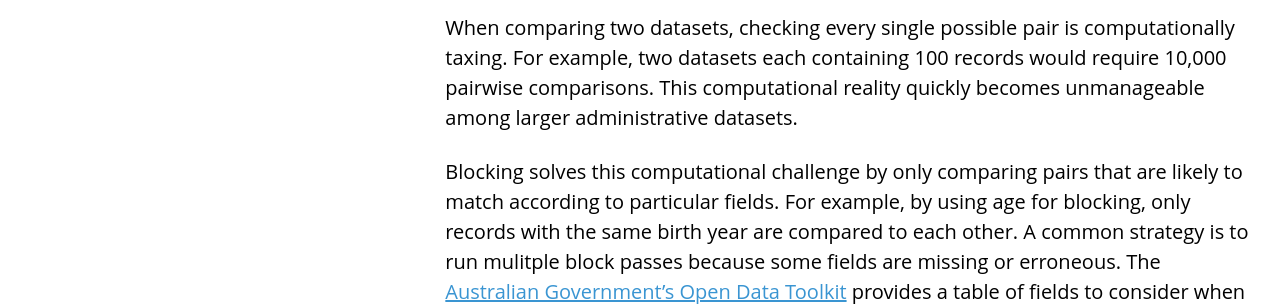
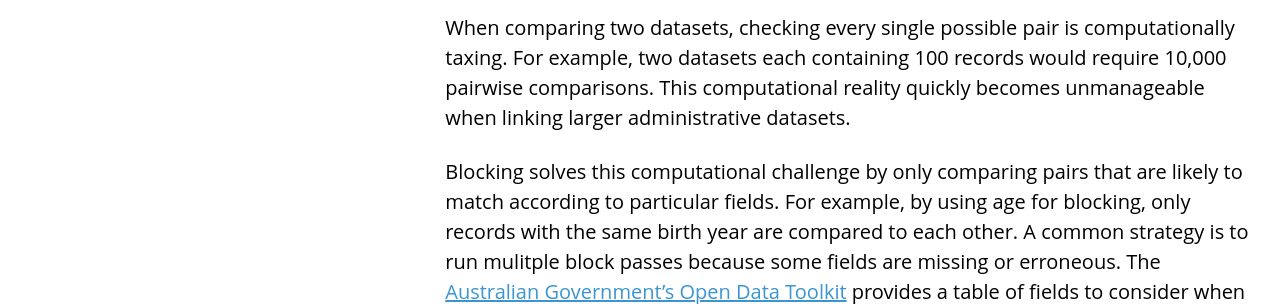
Before and after one commit to CTOpenData/data-sharing-playbook, a Jekyll site: the page built from 8_appendix-c-linking-datasets.md, in a window 1280 px wide and 900 px high, scrolled down 673 px. Shown: the part 246-552 px from the top of the window. Built offline with Jekyll 4.4.1, drawn with Linux system fonts in a browser that asks for light colours.

Commit message:
Update 8_appendix-c-linking-datasets.md

```diff
--- a/8_appendix-c-linking-datasets.md
+++ b/8_appendix-c-linking-datasets.md
@@ -17,7 +17,7 @@ Deterministic data linking combines individual records only if the fields that a
 Probabilistic data linking combines individual records using a special algorithm that compares multiple fields to determine if two records are the same entity. For example, [P20 WIN's data linking process](https://youtu.be/c6D_8qisXyA) uses identifiers such as name, birthday, and other fields present in both datasets to combine datasets. Probabilistic data linking is best suited for datasets that don’t have a unique identifier. It’s also best suited when two datasets have a unique identifier that’s inconsistently present or untrusted.
 
 ### Blocking
-When comparing two datasets, checking every single possible pair is computationally taxing. For example, two datasets each containing 100 records would require 10,000 pairwise comparisons. This computational reality quickly becomes unmanageable among larger administrative datasets.
+When comparing two datasets, checking every single possible pair is computationally taxing. For example, two datasets each containing 100 records would require 10,000 pairwise comparisons. This computational reality quickly becomes unmanageable when linking larger administrative datasets.
 
 Blocking solves this computational challenge by only comparing pairs that are likely to match according to particular fields. For example, by using age for blocking, only records with the same birth year are compared to each other. A common strategy is to run mulitple block passes because some fields are missing or erroneous. The [Australian Government's Open Data Toolkit](https://toolkit.data.gov.au/Data_Linking_Information_Series_Sheet_4:_Probabilistic_linking.html)
 provides a table of fields to consider when blocking.
```
